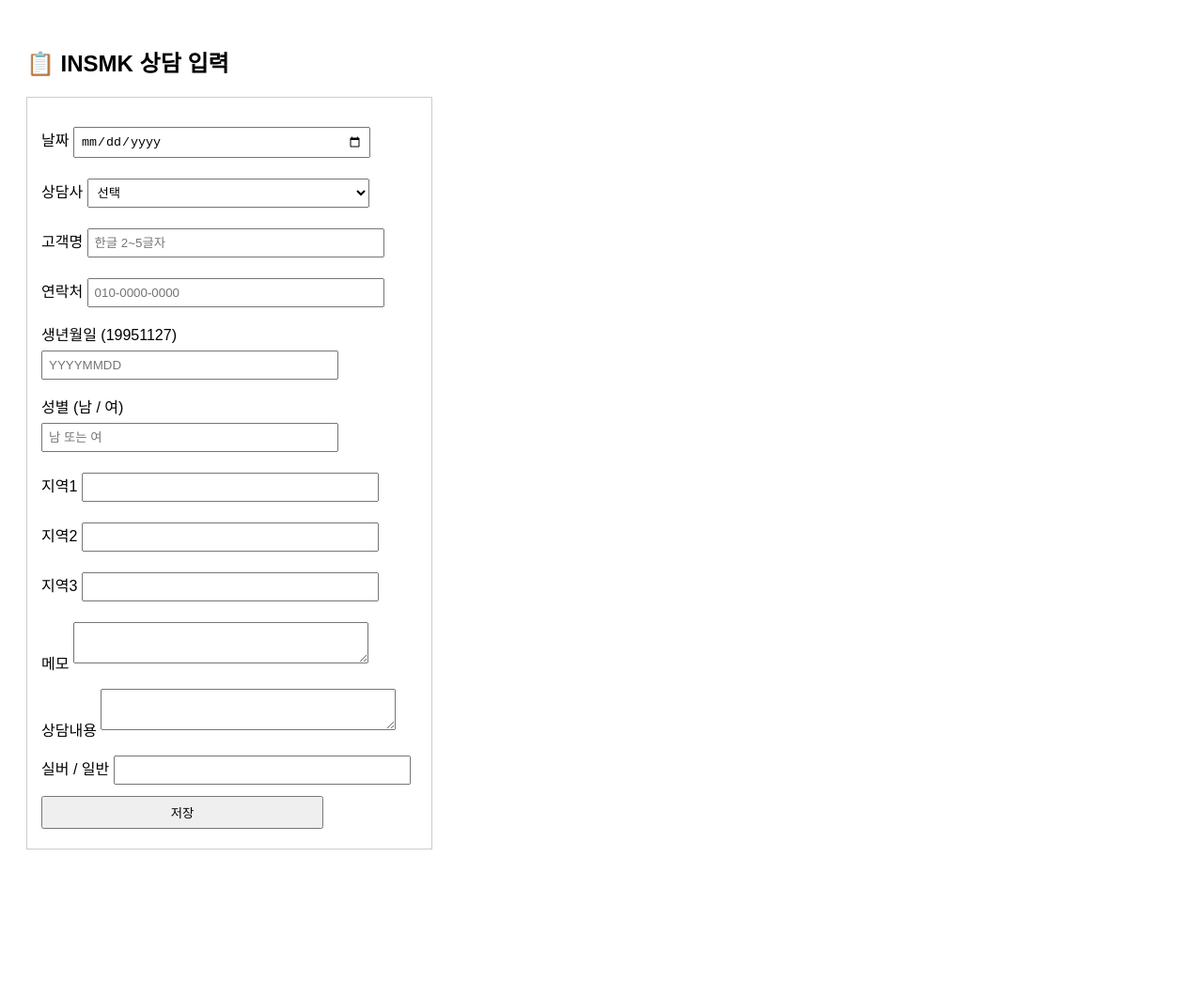
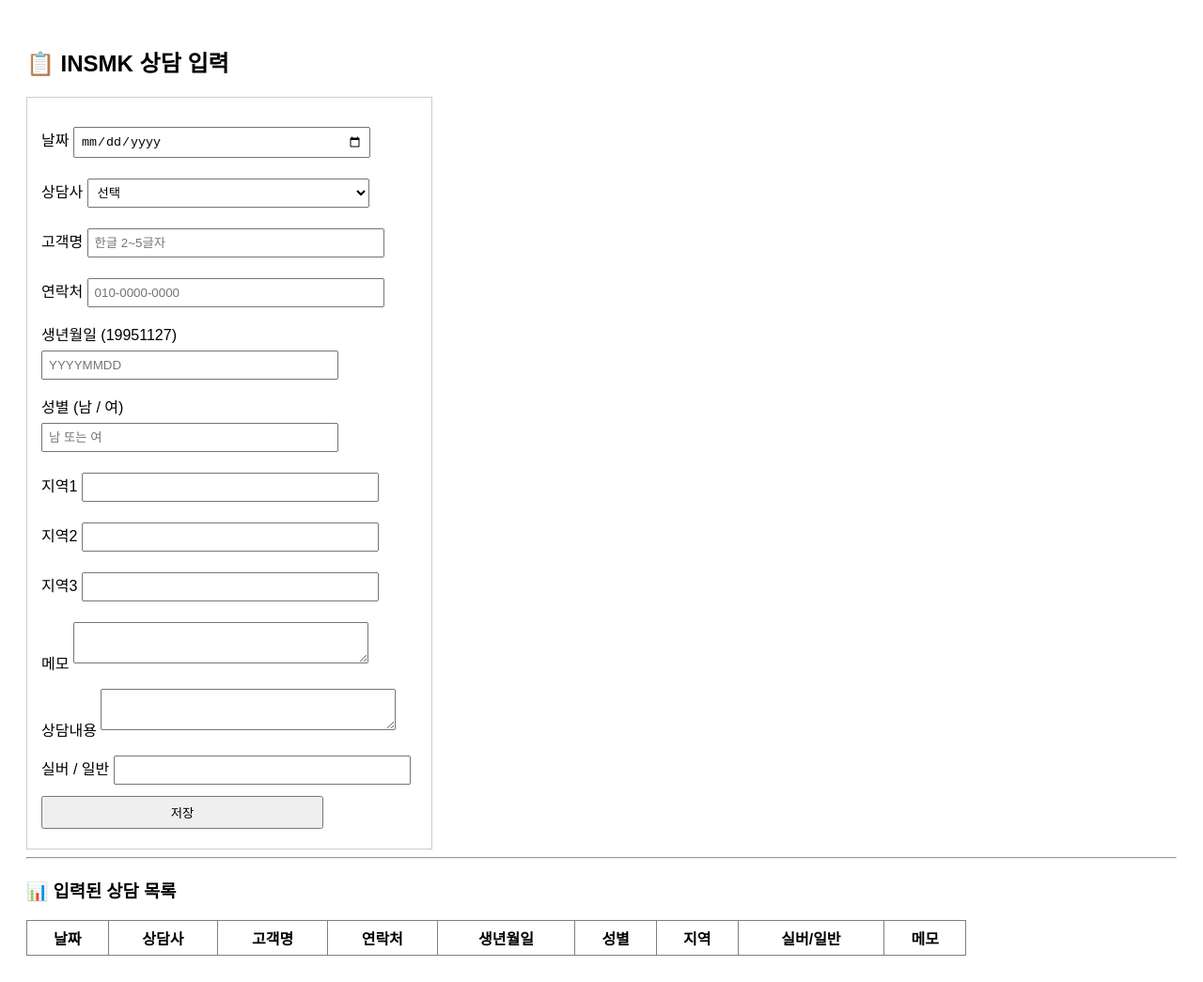
Before and after one commit to tkdwnsdl2066-lgtm/insdata, a plain HTML site: page index.html in a window 1280 px wide. Shown: the whole page at 94% size. Before the commit the page ends 932 px from the top, so only its background shows below. Drawn offline with Linux system fonts and the light colour scheme.

Commit message:
Update index.html

```diff
--- a/index.html
+++ b/index.html
@@ -63,5 +63,28 @@
   </div>
 
   <script type="module" src="./main.js"></script>
+
+  <hr />
+
+<h3>📊 입력된 상담 목록</h3>
+
+<table border="1" cellpadding="6" style="border-collapse: collapse; width: 100%; max-width: 1000px;">
+  <thead>
+    <tr>
+      <th>날짜</th>
+      <th>상담사</th>
+      <th>고객명</th>
+      <th>연락처</th>
+      <th>생년월일</th>
+      <th>성별</th>
+      <th>지역</th>
+      <th>실버/일반</th>
+      <th>메모</th>
+    </tr>
+  </thead>
+  <tbody id="listBody"></tbody>
+</table>
+
+
 </body>
 </html>
```
